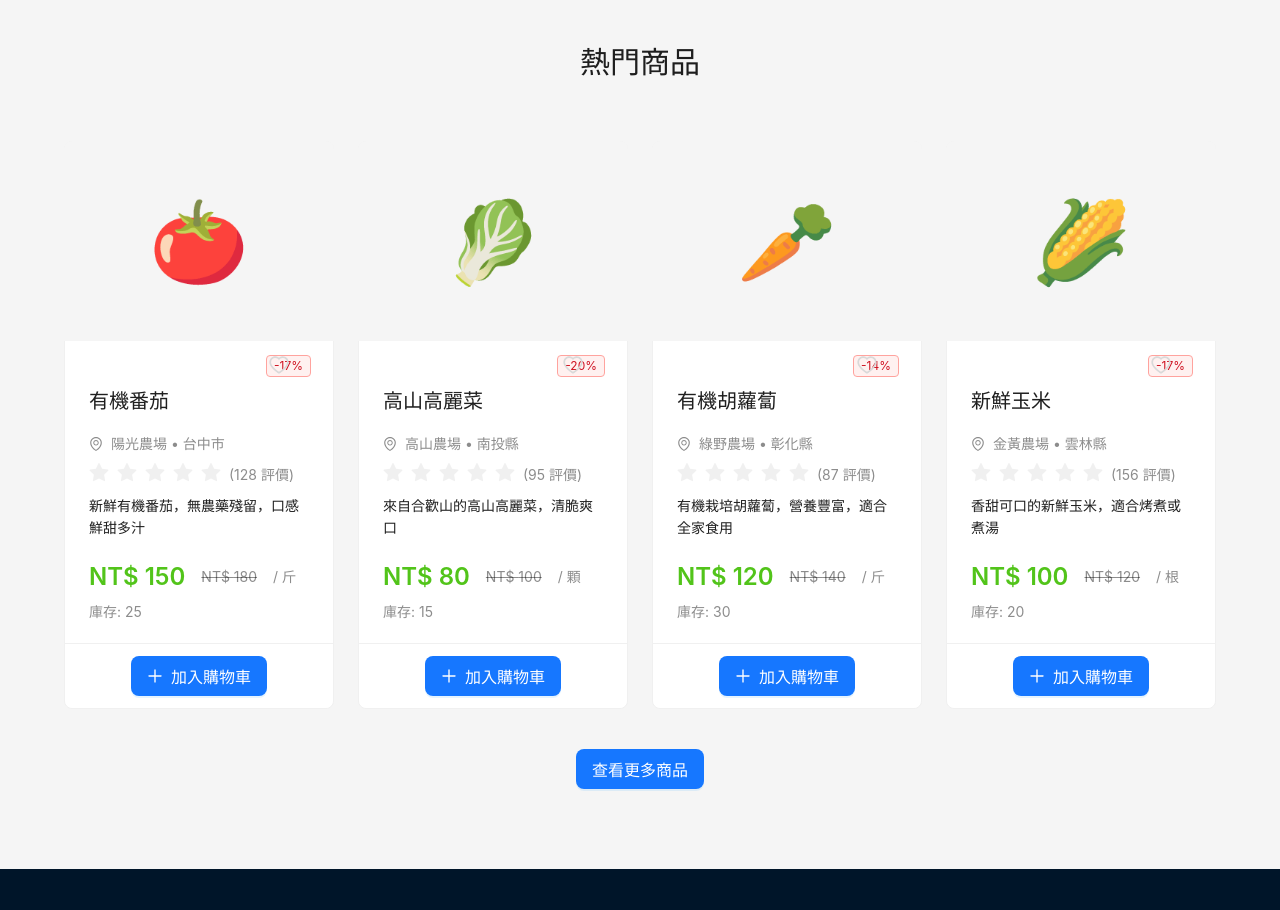
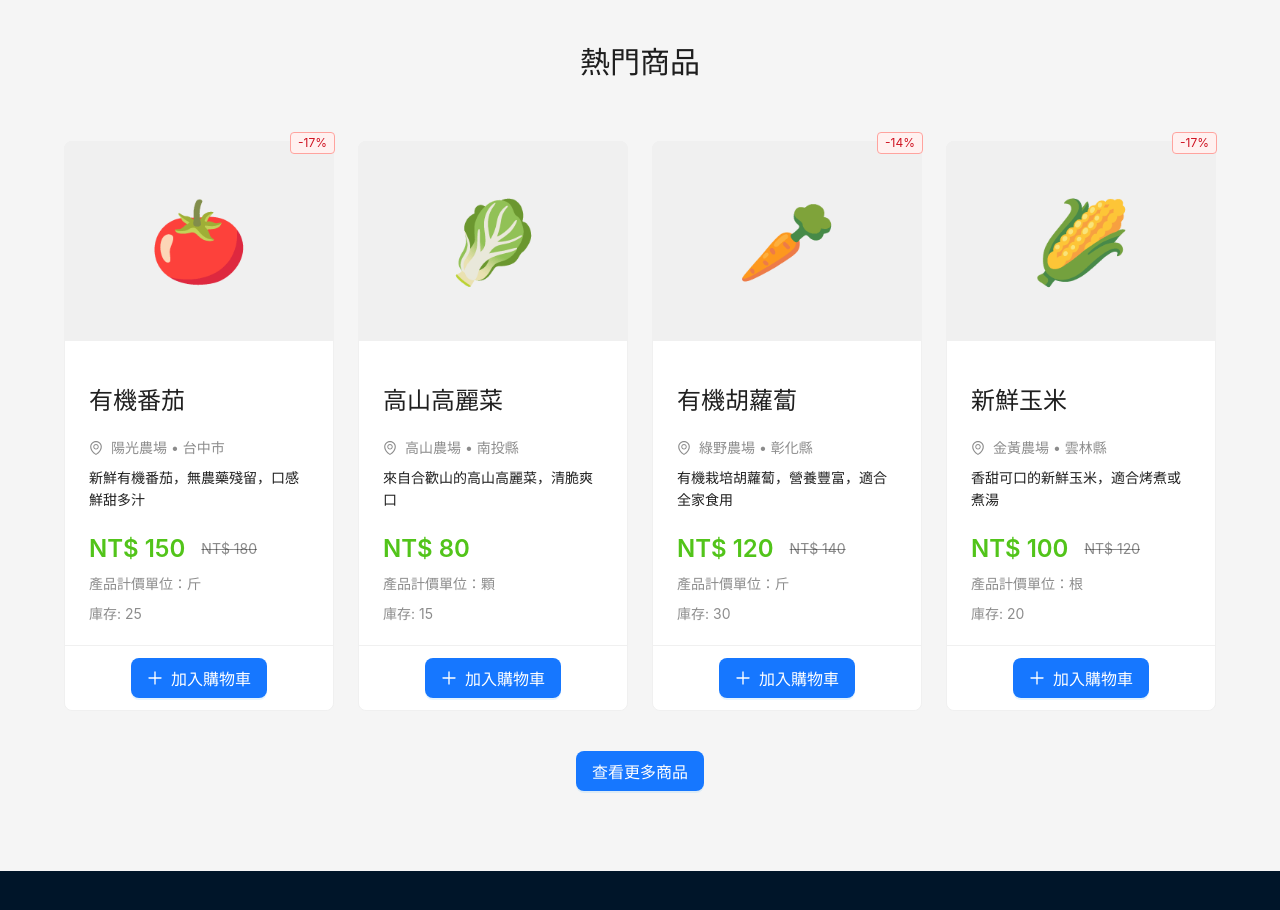
Before and after one commit to yuchen5564/eshop-system, a React (Vite) app: page / in a window 1280 px wide. Shown: the part 1060-1970 px from the top of the page. Built offline with nearby package versions, Linux system fonts and the light colour scheme.

Commit message:
style: Remove unused data

```diff
--- a/src/components/ProductCard.jsx
+++ b/src/components/ProductCard.jsx
@@ -23,7 +23,7 @@ const ProductCard = ({ product, onAddToCart }) => {
 
   return (
     <Card
-      hoverable
+      // hoverable
       style={{ height: '100%' }}
       cover={
         <div style={{
@@ -32,9 +32,14 @@ const ProductCard = ({ product, onAddToCart }) => {
           alignItems: 'center',
           justifyContent: 'center',
           fontSize: '80px',
-          background: '#f5f5f5'
+          background: '#f0f0f0'
         }}>
           {product.image}
+          {discount > 0 && (
+            <Tag color="red" style={{ position: 'absolute', top: '-10px', right: '-10px' }}>
+              -{discount}%
+            </Tag>
+          )}
         </div>
       }
       actions={[
@@ -48,36 +53,13 @@ const ProductCard = ({ product, onAddToCart }) => {
         </Button>
       ]}
     >
-      <div style={{ position: 'relative' }}>
-        {discount > 0 && (
-          <Tag color="red" style={{ position: 'absolute', top: '-10px', right: '-10px' }}>
-            -{discount}%
-          </Tag>
-        )}
-        <HeartOutlined
-          style={{
-            position: 'absolute',
-            top: '-10px',
-            right: '20px',
-            fontSize: '20px',
-            color: '#d9d9d9',
-            cursor: 'pointer'
-          }}
-        />
-      </div>
-
       <Meta
-        title={<Title level={4}>{product.name}</Title>}
+        title={<Title level={3}>{product.name}</Title>}
         description={
           <Space direction="vertical" size="small" style={{ width: '100%' }}>
             <Space>
               <EnvironmentOutlined />
               <Text type="secondary">{product.farm} • {product.location}</Text>
-            </Space>
-
-            <Space>
-              <Rate disabled defaultValue={product.rating} allowHalf />
-              <Text type="secondary">({product.reviews} 評價)</Text>
             </Space>
 
             <Paragraph ellipsis={{ rows: 2 }}>{product.description}</Paragraph>
@@ -89,8 +71,8 @@ const ProductCard = ({ product, onAddToCart }) => {
               {product.originalPrice > product.price && (
                 <Text delete type="secondary">NT$ {product.originalPrice}</Text>
               )}
-              <Text type="secondary">/ {product.unit}</Text>
             </Space>
+            <Text type="secondary">產品計價單位：{product.unit}</Text>
 
             <Text type="secondary">庫存: {product.stock}</Text>
           </Space>
--- a/src/data/mockData.js
+++ b/src/data/mockData.js
@@ -7,7 +7,6 @@ export const mockProducts = [
     originalPrice: 180,
     image: '🍅',
     category: 'vegetable',
-    reviews: 128,
     description: '新鮮有機番茄，無農藥殘留，口感鮮甜多汁',
     farm: '陽光農場',
     location: '台中市',
@@ -18,10 +17,9 @@ export const mockProducts = [
     id: 2,
     name: '高山高麗菜',
     price: 80,
-    originalPrice: 100,
+    // originalPrice: 100,
     image: '🥬',
     category: 'vegetable',
-    reviews: 95,
     description: '來自合歡山的高山高麗菜，清脆爽口',
     farm: '高山農場',
     location: '南投縣',
@@ -35,7 +33,6 @@ export const mockProducts = [
     originalPrice: 140,
     image: '🥕',
     category: 'vegetable',
-    reviews: 87,
     description: '有機栽培胡蘿蔔，營養豐富，適合全家食用',
     farm: '綠野農場',
     location: '彰化縣',
@@ -49,7 +46,6 @@ export const mockProducts = [
     originalPrice: 120,
     image: '🌽',
     category: 'vegetable',
-    reviews: 156,
     description: '香甜可口的新鮮玉米，適合烤煮或煮湯',
     farm: '金黃農場',
     location: '雲林縣',
@@ -63,7 +59,6 @@ export const mockProducts = [
     originalPrice: 320,
     image: '🥭',
     category: 'fruit',
-    reviews: 203,
     description: '台南愛文芒果，香甜多汁，果肉細膩',
     farm: '南國果園',
     location: '台南市',
@@ -77,7 +72,6 @@ export const mockProducts = [
     originalPrice: 110,
     image: '🍌',
     category: 'fruit',
-    reviews: 142,
     description: '有機栽培香蕉，天然熟成，營養價值高',
     farm: '熱帶果園',
     location: '屏東縣',
@@ -91,7 +85,6 @@ export const mockProducts = [
     originalPrice: 400,
     image: '🍓',
     category: 'fruit',
-    reviews: 89,
     description: '溫室栽培草莓，香甜可口，顆粒飽滿',
     farm: '莓好農場',
     location: '苗栗縣',
@@ -105,7 +98,6 @@ export const mockProducts = [
     originalPrice: 500,
     image: '🌾',
     category: 'grain',
-    reviews: 267,
     description: '台東池上優質米，粒粒飽滿，香Q可口',
     farm: '池上農會',
     location: '台東縣',
```
